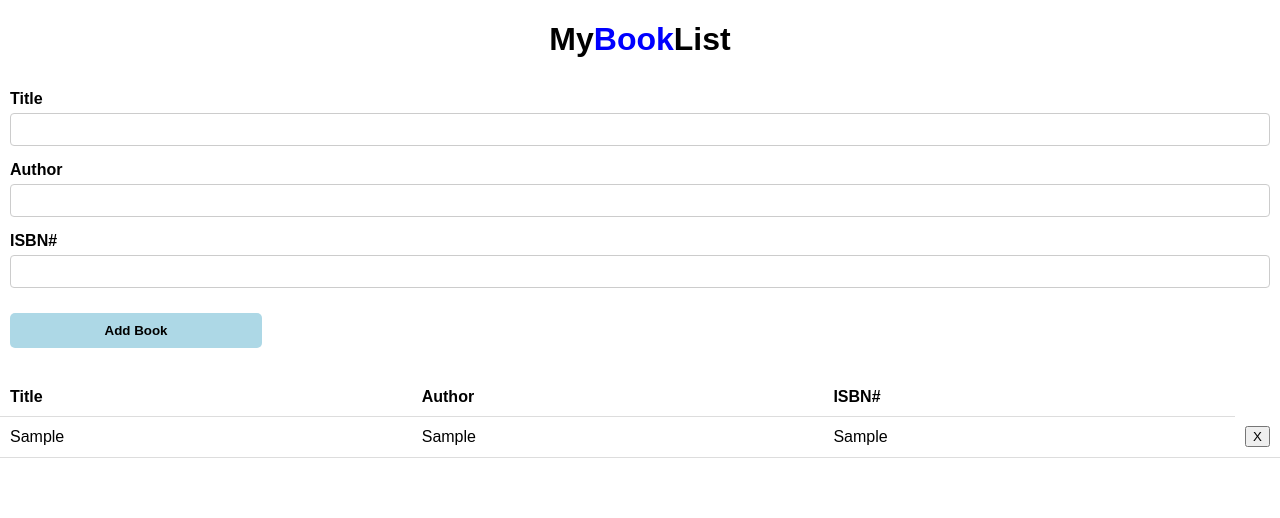
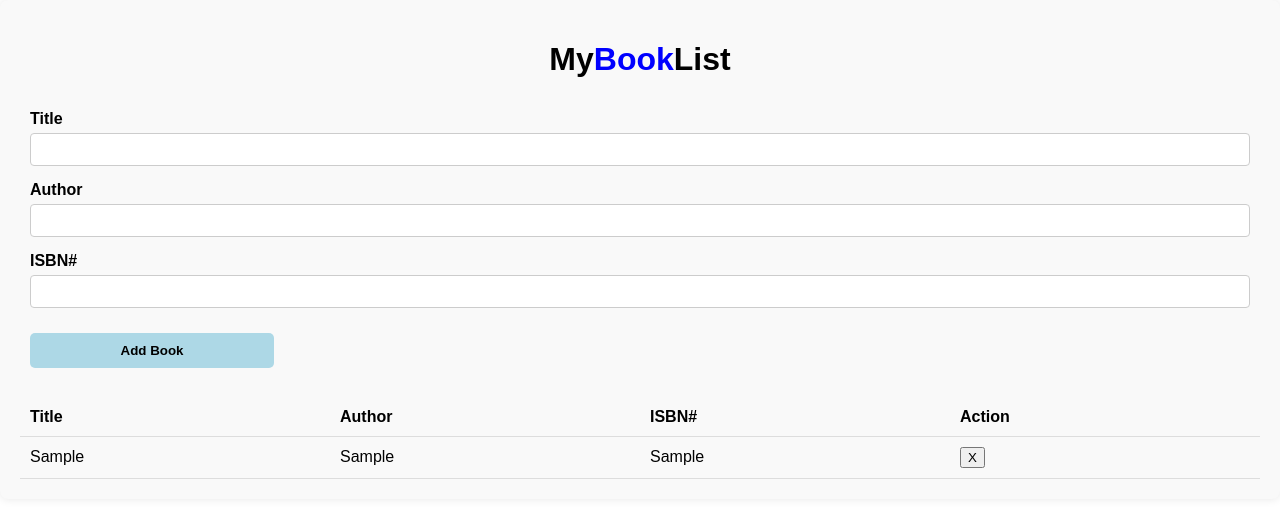
Before and after one commit to acciojob/book-list-sachinrajbher15, a website: page main.html in a window 1280 px wide. Both pictures are taken after typing "Sample", "Sample", "Sample" into the empty fields and a click on the button "Add Book". Drawn offline with Linux system fonts and the light colour scheme.

Commit message:
created a submission

```diff
--- a/main.html
+++ b/main.html
@@ -27,9 +27,10 @@
 					<th>Title</th>
 					<th>Author</th>
 					<th>ISBN#</th>
+					<th>Action</th>
 				</tr>
 			</thead>
-			<tbody class="book-list"></tbody>
+			<tbody id="book-list"></tbody>
 		</table>
 	</div>
     <script type="text/javascript" src="./script.js"></script>
--- a/script.js
+++ b/script.js
@@ -2,10 +2,9 @@ const titleInput = document.getElementById('title');
 const authorInput = document.getElementById('author');
 const isbnInput = document.getElementById('isbn');
 const submitBtn = document.getElementById('submit');
-const bookList = document.querySelector('.book-list');
+const bookList = document.getElementById('book-list'); // Fixed selector
 
 submitBtn.addEventListener('click', (event) => {
-
 	// Prevent form submission
 	event.preventDefault();
 
@@ -13,6 +12,7 @@ submitBtn.addEventListener('click', (event) => {
 	const title = titleInput.value;
 	const author = authorInput.value;
 	const isbn = isbnInput.value;
+	console.log("Adding book:", title, author, isbn);
 
 	// Validate inputs
 	if (title === '' || author === '' || isbn === '') {
@@ -38,8 +38,8 @@ submitBtn.addEventListener('click', (event) => {
 	// Add event listener to the delete button
 	row.querySelector('.delete').addEventListener('click', (e) => {
 		// Confirm before deleting
-		// if (confirm("Are you sure you want to delete this book?")) {
+		if (confirm("Are you sure you want to delete this book?")) {
 			e.target.parentElement.parentElement.remove(); // Remove the entire row
-		// }
+		}
 	});
 });
--- a/styles.css
+++ b/styles.css
@@ -5,7 +5,10 @@ body {
 	font-family: Arial, sans-serif;
 }
 .container {
-	/* background-color: lightpink; */
+	background-color: #f9f9f9; /* Light background color */
+	padding: 20px;
+	border-radius: 8px;
+	box-shadow: 0 0 10px rgba(0,0,0,0.1);
 }
 #heading {
 	text-align: center;
@@ -55,11 +58,9 @@ thead th {
 	padding: 10px;
 	text-align: left;
 	border-bottom: 1px solid #ddd;
-	width: 33.33%;
+	width: 25%; /* Adjust width for Action column */
 }
-
 tbody td {
 	padding: 10px;
 	border-bottom: 1px solid #ddd;
-	width: 33.33%;
 }
```
